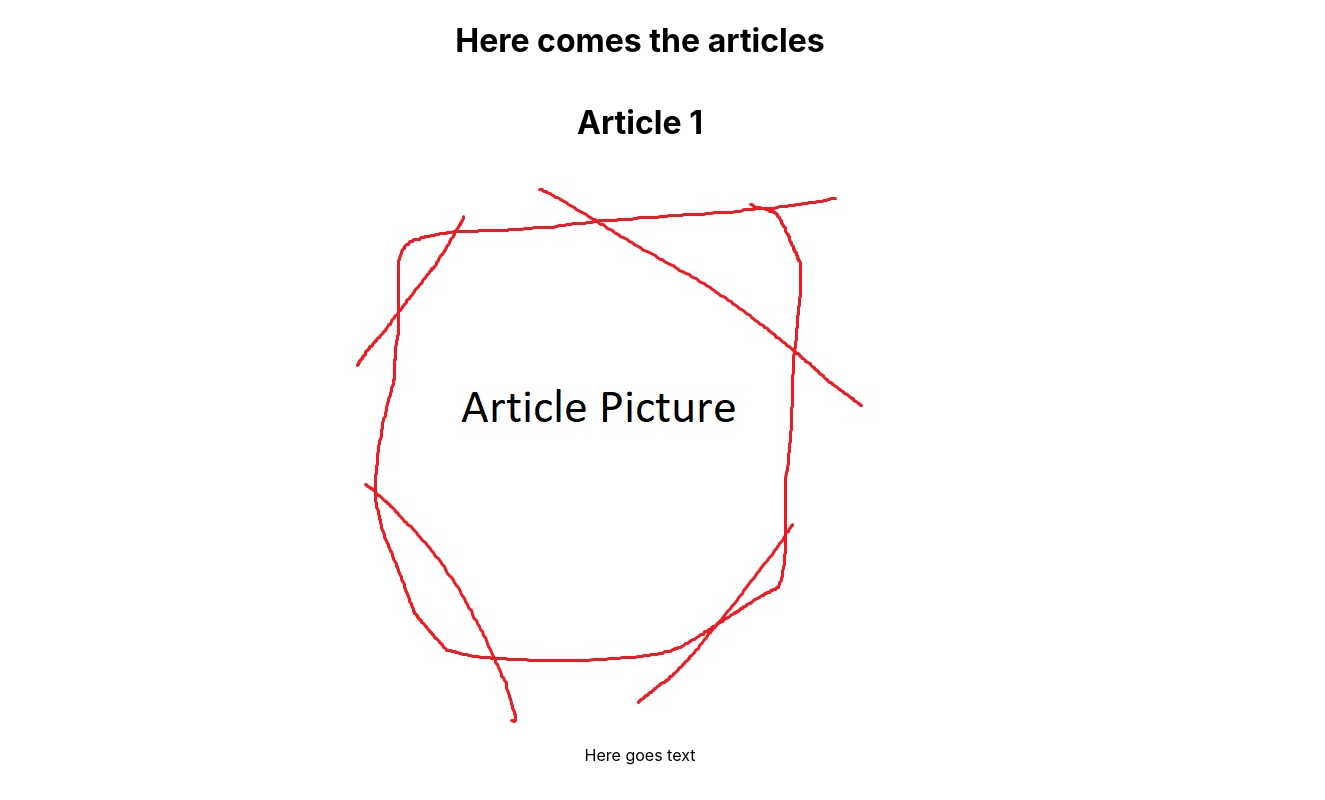
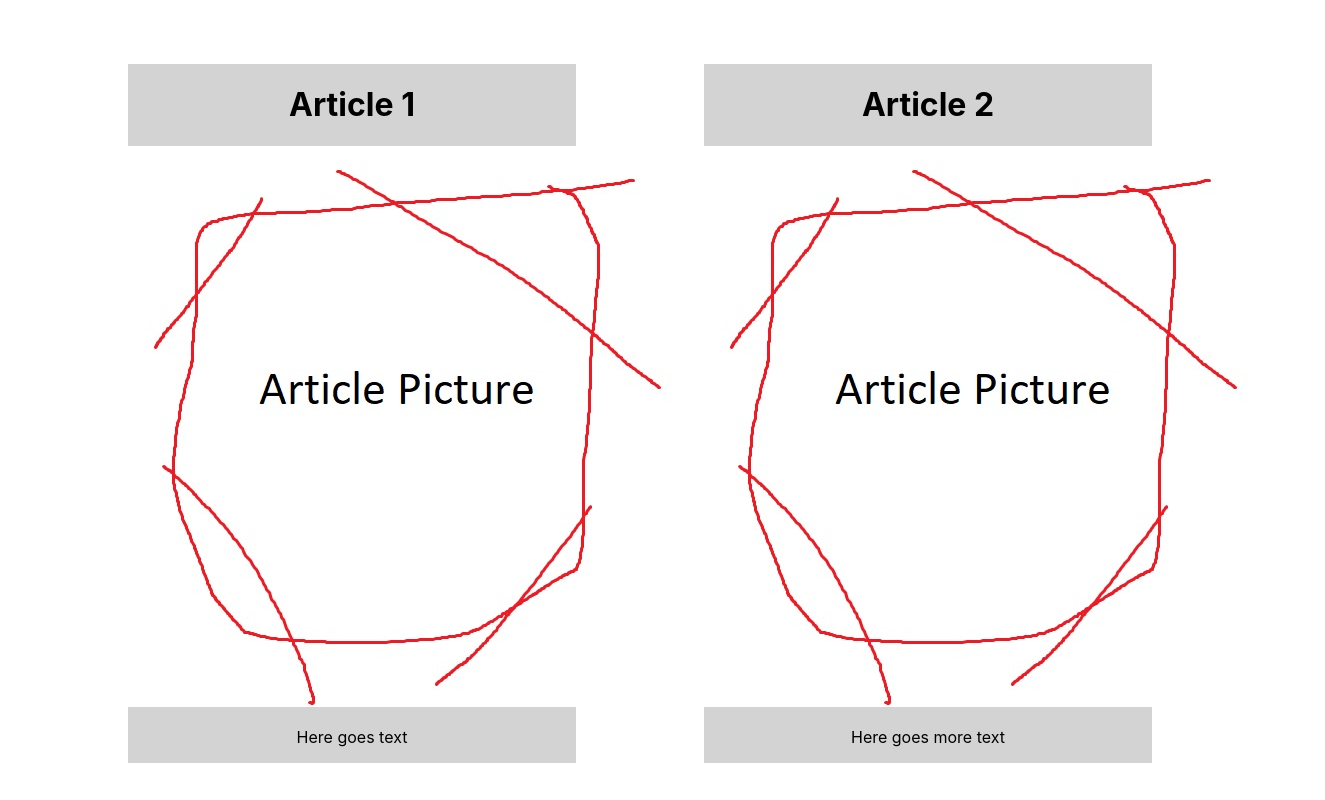
Before and after one commit to ForeztNoize/CMS-Test, a React (Create React App) app: page / in a window 1280 px wide. Shown: the top 800 px of the page, 1325 px wide, since content can reach past the window. Built offline with nearby package versions, Linux system fonts and the light colour scheme.

Commit message:
Article grid styling
Made the articles layout to that of a grid layout.

```diff
--- a/src/App.css
+++ b/src/App.css
@@ -13,14 +13,19 @@
   }
 }
 
-/* Styling for the articles */
+/* Styling for the articles wrapper div */
 #articles{
   display: flex;
-  flex-direction: column;
-  padding: 25%;
-  padding-top: 0%;
-  align-items: center;
-  width: 50%;
+  flex-direction: row;
+  flex-wrap: wrap;
+  justify-content: center;
+}
+
+/* Styling for the article thumbnails */
+#articleContent{
+  background-color:lightgray;
+  margin: 5%;
+  width: 35%;
 }
 
 .App-header {
--- a/src/Articles/ArticlesList.js
+++ b/src/Articles/ArticlesList.js
@@ -6,9 +6,8 @@ class ArticlesList extends Component{
     render(){
         return (
             <div id="articles">
-                <h1>Here comes the articles</h1>
                 {ArticleData.map((articleContent, index)=>{
-                    return  <div>
+                    return  <div id="articleContent">
                                 <h1>{articleContent.title}</h1>
                                 <img src={ArticlePicture}/>
                                 <p>{articleContent.content}</p>
```
